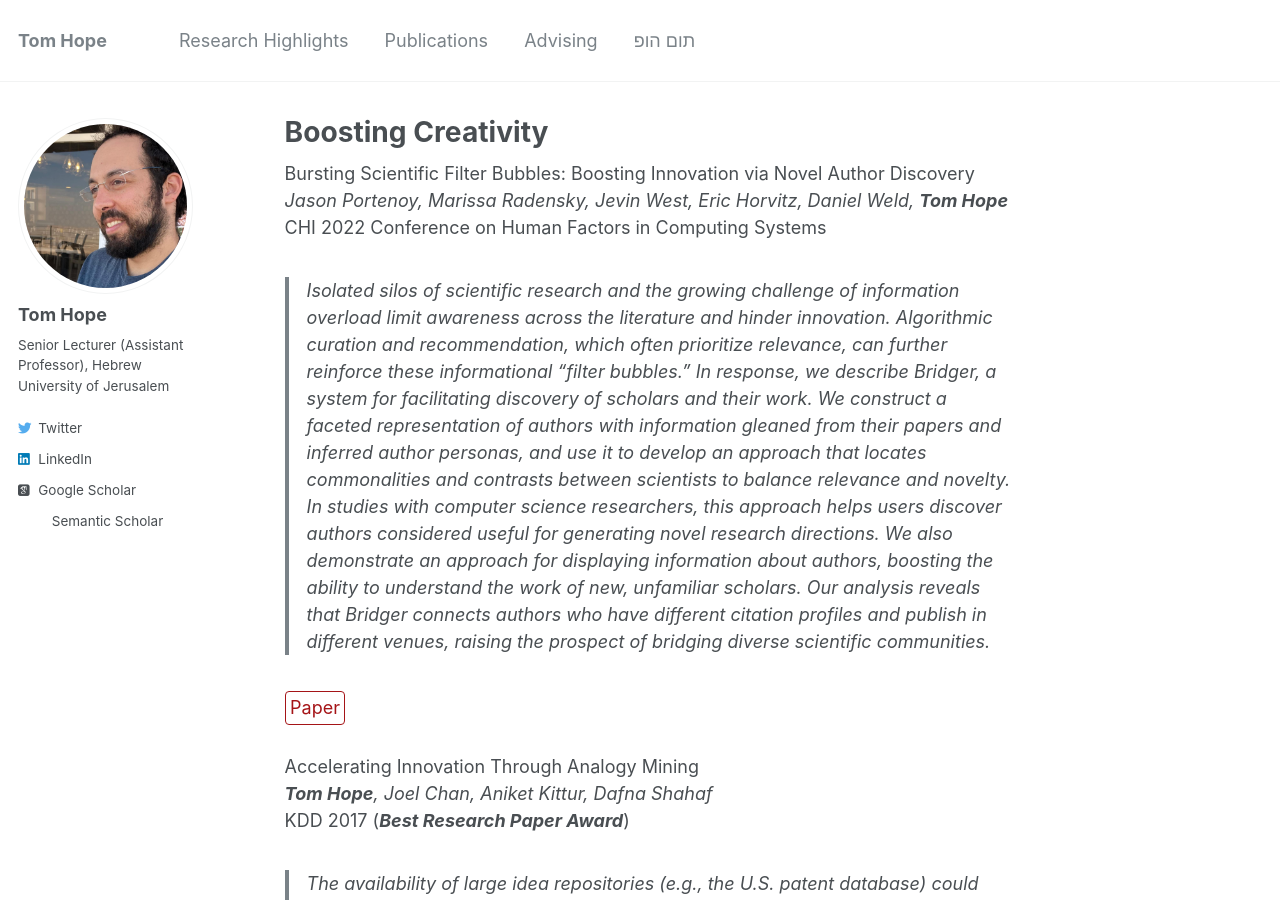
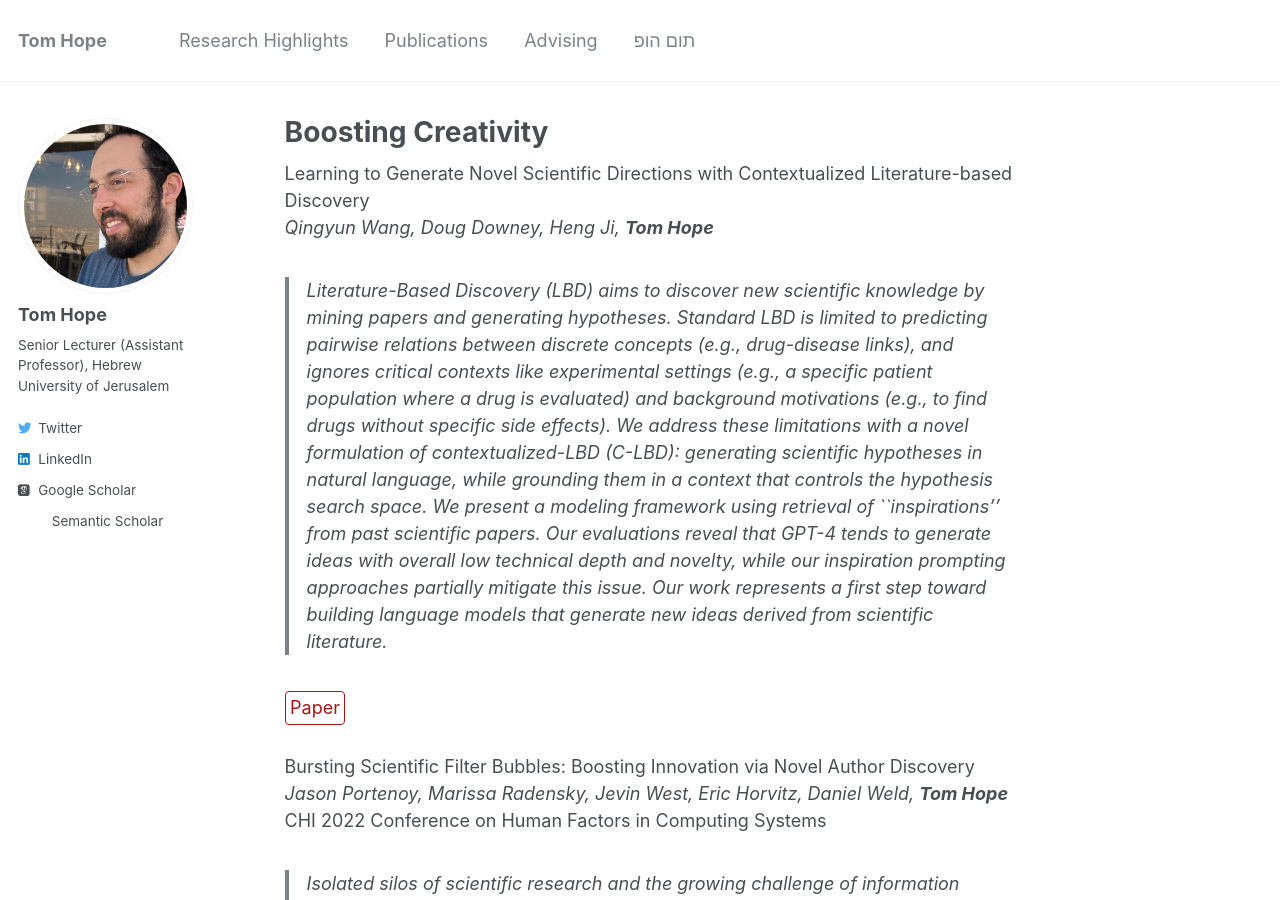
Before and after one commit to tomhoper/tomhoper.github.io, a Jekyll site: the page built from _research/boosting.md, in a window 1280 px wide and 900 px high. Built offline with Jekyll 4.4.1, drawn with Linux system fonts in a browser that asks for light colours; some web fonts are replaced.

Commit message:
Update boosting.md

```diff
--- a/_research/boosting.md
+++ b/_research/boosting.md
@@ -7,6 +7,15 @@ order_number: 1
 header:
   og_image: "/images/research/light.png"
 ---
+
+Learning to Generate Novel Scientific Directions with Contextualized Literature-based Discovery
+<br>
+_Qingyun Wang, Doug Downey, Heng Ji, **Tom Hope**_<br>
+
+> Literature-Based Discovery (LBD) aims to discover new scientific knowledge by mining papers and generating hypotheses. Standard LBD is limited to predicting pairwise relations between discrete concepts (e.g., drug-disease links), and ignores critical contexts like experimental settings (e.g., a specific patient population where a drug is evaluated) and background motivations (e.g., to find drugs without specific side effects). We address these limitations with a novel formulation of contextualized-LBD (C-LBD): generating scientific hypotheses in natural language, while grounding them in a context that controls the hypothesis search space. We present a modeling framework using retrieval of ``inspirations'' from past scientific papers. Our evaluations reveal that GPT-4 tends to generate ideas with overall low technical depth and novelty, while our inspiration prompting approaches partially mitigate this issue. Our work represents a first step toward building language models that generate new ideas derived from scientific literature.
+
+[Paper](https://arxiv.org/abs/2305.14259){: .btn--research}
+
 
 Bursting Scientific Filter Bubbles: Boosting Innovation via Novel Author Discovery
 <br>
```
